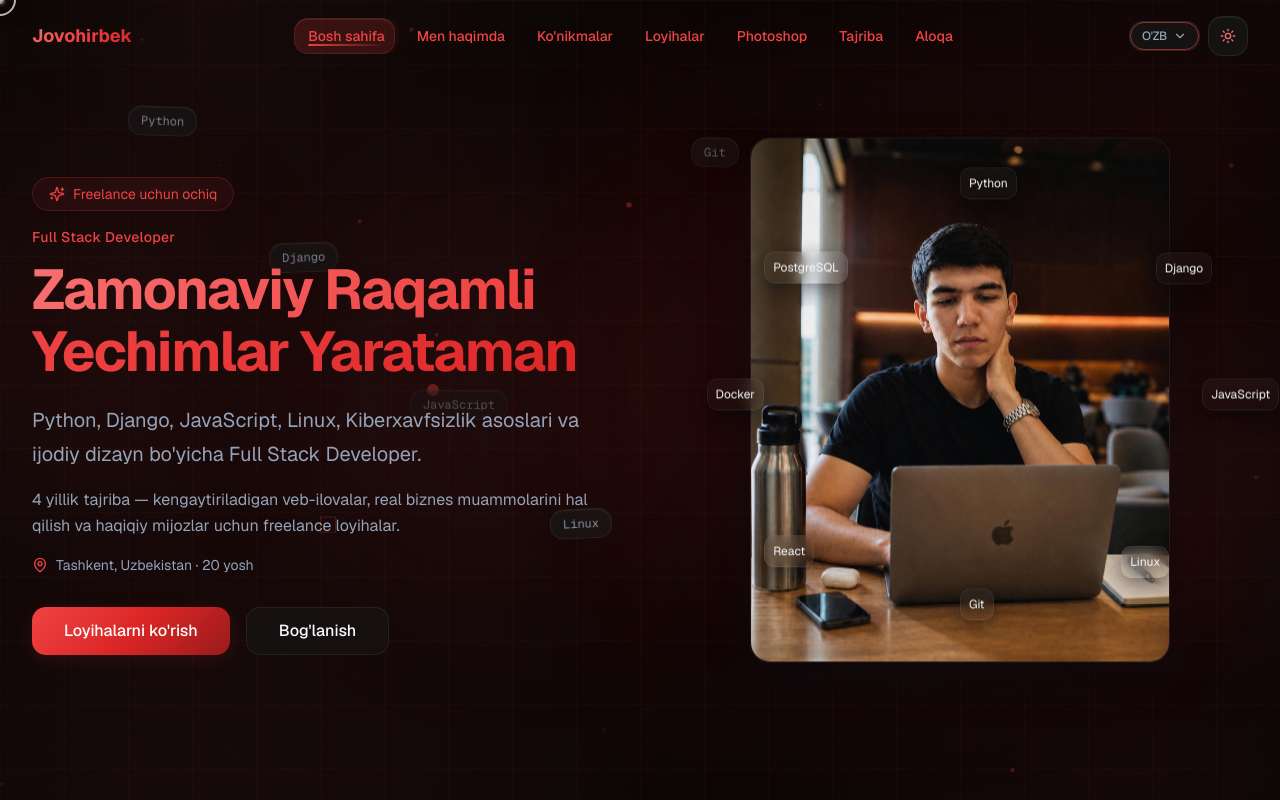
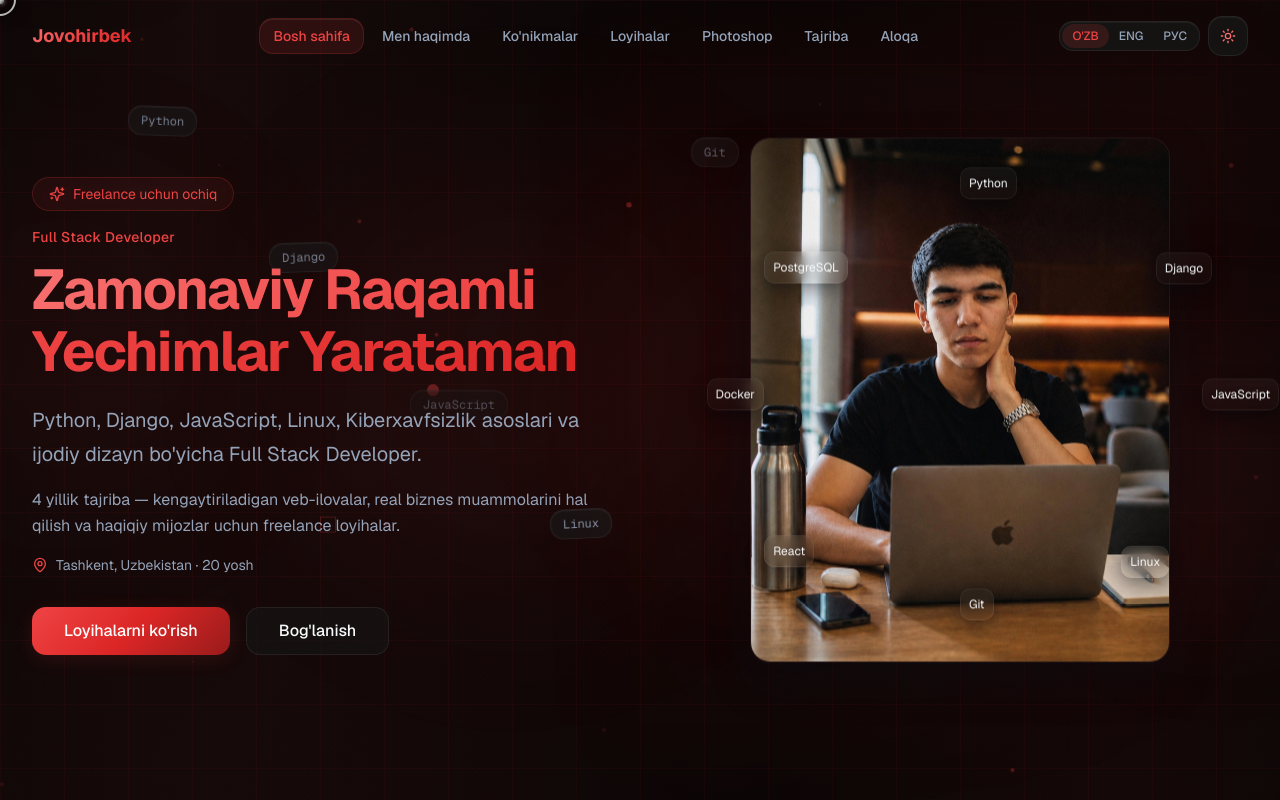
Before and after one commit to jovohcekk/portfolio, a Next.js app: page / in a window 1280 px wide. Shown: the top 800 px of the page. Built offline with nearby package versions, Linux system fonts and the light colour scheme.

Commit message:
Update portfolio

```diff
--- a/src/components/layout/navbar.tsx
+++ b/src/components/layout/navbar.tsx
@@ -1,79 +1,29 @@
 'use client';
 
-import { LanguageDropdown } from '@/components/shared/language-dropdown';
 import { ThemeToggle } from '@/components/shared/theme-toggle';
 import { navSections, personalInfo, type Locale } from '@/config/portfolio';
 import { useLanguage } from '@/hooks/use-language';
 import { useScrollSpy } from '@/hooks/use-scroll-spy';
-import type { TranslationKey } from '@/lib/i18n/translations';
+import { localeLabels, type TranslationKey } from '@/lib/i18n/translations';
 import { cn, scrollToSection } from '@/lib/utils';
 import { AnimatePresence, motion, useMotionValueEvent, useScroll } from 'framer-motion';
 import { Menu, X } from 'lucide-react';
-import { useEffect, useLayoutEffect, useRef, useState } from 'react';
+import { useEffect, useRef, useState } from 'react';
 
 const locales: Locale[] = ['uz', 'en', 'ru'];
 
 export function Navbar() {
 	const [mobileOpen, setMobileOpen] = useState(false);
 	const [scrolled, setScrolled] = useState(false);
-	const [desktopIndicator, setDesktopIndicator] = useState({ x: 0, width: 0 });
-	const [mobileIndicator, setMobileIndicator] = useState({ x: 0, width: 0 });
 	const { locale, setLocale, translate } = useLanguage();
 	const sectionIds = navSections.map(s => s.id);
 	const activeId = useScrollSpy(sectionIds);
 	const { scrollY } = useScroll();
 	const mobileMenuRef = useRef<HTMLDivElement>(null);
-	const desktopNavRef = useRef<HTMLUListElement>(null);
-	const mobileNavRef = useRef<HTMLUListElement>(null);
 
 	useMotionValueEvent(scrollY, 'change', latest => {
 		setScrolled(latest > 20);
 	});
-
-	useLayoutEffect(() => {
-		const updateIndicator = (
-			navRef: HTMLUListElement | null,
-			setter: (value: { x: number; width: number }) => void,
-		) => {
-			if (!navRef) return;
-			const activeButton = navRef.querySelector<HTMLElement>(`[data-nav-id="${activeId}"]`);
-			if (!activeButton) return;
-			const navRect = navRef.getBoundingClientRect();
-			const buttonRect = activeButton.getBoundingClientRect();
-			setter({
-				x: buttonRect.left - navRect.left,
-				width: buttonRect.width,
-			});
-		};
-
-		updateIndicator(desktopNavRef.current, setDesktopIndicator);
-		updateIndicator(mobileNavRef.current, setMobileIndicator);
-	}, [activeId, mobileOpen]);
-
-	useEffect(() => {
-		const handleResize = () => {
-			const updateIndicator = (
-				navRef: HTMLUListElement | null,
-				setter: (value: { x: number; width: number }) => void,
-			) => {
-				if (!navRef) return;
-				const activeButton = navRef.querySelector<HTMLElement>(`[data-nav-id="${activeId}"]`);
-				if (!activeButton) return;
-				const navRect = navRef.getBoundingClientRect();
-				const buttonRect = activeButton.getBoundingClientRect();
-				setter({
-					x: buttonRect.left - navRect.left,
-					width: buttonRect.width,
-				});
-			};
-
-			updateIndicator(desktopNavRef.current, setDesktopIndicator);
-			updateIndicator(mobileNavRef.current, setMobileIndicator);
-		};
-
-		window.addEventListener('resize', handleResize);
-		return () => window.removeEventListener('resize', handleResize);
-	}, [activeId]);
 
 	useEffect(() => {
 		if (!mobileOpen) return;
@@ -84,8 +34,7 @@ export function Navbar() {
 		return () => window.removeEventListener('keydown', handleKeyDown);
 	}, [mobileOpen]);
 
-	const handleNav = (id: string, event?: React.MouseEvent<HTMLAnchorElement>) => {
-		event?.preventDefault();
+	const handleNav = (id: string) => {
 		setMobileOpen(false);
 		window.requestAnimationFrame(() => scrollToSection(id));
 	};
@@ -103,8 +52,7 @@ export function Navbar() {
 				aria-label='Main navigation'>
 				<motion.button
 					onClick={() => {
-						setMobileOpen(false);
-						window.requestAnimationFrame(() => scrollToSection('home'));
+						handleNav('home');
 					}}
 					className='shrink-0 text-base font-bold sm:text-lg'
 					whileHover={{ scale: 1.03 }}
@@ -113,56 +61,59 @@ export function Navbar() {
 					<span className='text-gradient-brand'>{personalInfo.name.split(' ')[0]}</span>
 				</motion.button>
 
-				<ul ref={desktopNavRef} className='relative hidden items-center gap-0.5 lg:flex xl:gap-1'>
-					<motion.span
-						aria-hidden='true'
-						className='nav-active-pill absolute inset-y-0 left-0 rounded-lg'
-						animate={{ x: desktopIndicator.x, width: desktopIndicator.width }}
-						transition={{ type: 'spring', stiffness: 380, damping: 30 }}
-					/>
+				<ul className='hidden items-center gap-0.5 lg:flex xl:gap-1'>
 					{navSections.map(section => (
 						<li key={section.id}>
-							<motion.a
-								href={`#${section.id}`}
-								data-nav-id={section.id}
-								onClick={event => handleNav(section.id, event)}
+							<button
+								type='button'
+								onClick={() => handleNav(section.id)}
 								aria-current={activeId === section.id ? 'true' : undefined}
-								whileHover={{ y: -1, scale: 1.01 }}
-								whileTap={{ scale: 0.98 }}
-								transition={{ type: 'spring', stiffness: 420, damping: 28 }}
 								className={cn(
-									'relative nav-hover isolate inline-flex items-center justify-center rounded-lg px-2.5 py-2 text-xs font-medium transition-all duration-300 ease-[cubic-bezier(0.22,1,0.36,1)] xl:px-3.5 xl:text-sm',
+									'relative rounded-lg px-2.5 py-2 text-xs font-medium transition-colors duration-300 xl:px-3.5 xl:text-sm',
 									activeId === section.id ? 'nav-active-text' : 'text-secondary-content hover:text-primary-content',
 								)}>
-								<span className='relative z-10'>{translate(section.labelKey as TranslationKey)}</span>
-							</motion.a>
+								{activeId === section.id && (
+									<motion.span
+										layoutId='nav-active'
+										className='nav-active-pill absolute inset-0 rounded-lg'
+										transition={{ type: 'spring', stiffness: 380, damping: 30 }}
+									/>
+								)}
+								<span className='relative'>{translate(section.labelKey as TranslationKey)}</span>
+							</button>
 						</li>
 					))}
 				</ul>
 
 				<div className='flex shrink-0 items-center gap-1.5 sm:gap-2'>
 					{/* Desktop Language Dropdown */}
-					<LanguageDropdown
-						currentLocale={locale}
-						locales={locales}
-						onLocaleChange={setLocale}
-						className='hidden sm:block'
-					/>
+					<div className='hidden sm:flex items-center rounded-lg surface-chip p-0.5' role='group' aria-label='Language'>
+						{locales.map(loc => (
+							<button
+								key={loc}
+								type='button'
+								onClick={() => setLocale(loc)}
+								aria-pressed={locale === loc}
+								className={cn(
+									'rounded-md px-2.5 py-1 text-xs font-medium transition-colors duration-300',
+									locale === loc ? 'locale-active' : 'text-secondary-content hover:text-primary-content',
+								)}>
+								{localeLabels[loc]}
+							</button>
+						))}
+					</div>
 
 					<ThemeToggle />
 
-					<motion.button
+					<button
 						type='button'
 						className='flex h-10 w-10 items-center justify-center rounded-lg surface-chip text-primary-content lg:hidden'
 						onClick={() => setMobileOpen(!mobileOpen)}
-						whileHover={{ scale: 1.04, y: -1 }}
-						whileTap={{ scale: 0.96 }}
-						transition={{ type: 'spring', stiffness: 420, damping: 25 }}
 						aria-label={mobileOpen ? 'Close menu' : 'Open menu'}
 						aria-expanded={mobileOpen}
 						aria-controls='mobile-nav'>
 						{mobileOpen ? <X className='h-5 w-5' /> : <Menu className='h-5 w-5' />}
-					</motion.button>
+					</button>
 				</div>
 			</nav>
 
@@ -176,13 +127,7 @@ export function Navbar() {
 						exit={{ opacity: 0, height: 0 }}
 						transition={{ duration: 0.3, ease: [0.22, 1, 0.36, 1] }}
 						className='w-full border-t border-[var(--border-subtle)] glass-card rounded-none border-x-0 lg:hidden overflow-hidden'>
-						<ul ref={mobileNavRef} className='relative flex flex-col gap-1 p-4'>
-							<motion.span
-								aria-hidden='true'
-								className='nav-active-pill absolute inset-x-0 top-0 left-0 rounded-lg'
-								animate={{ y: 0, x: mobileIndicator.x, width: mobileIndicator.width }}
-								transition={{ type: 'spring', stiffness: 380, damping: 30 }}
-							/>
+						<ul className='flex flex-col gap-1 p-4'>
 							{navSections.map((section, i) => (
 								<motion.li
 									key={section.id}
@@ -201,13 +146,20 @@ export function Navbar() {
 									</button>
 								</motion.li>
 							))}
-							<li className='pt-3 border-t border-[var(--border-subtle)]'>
-								<LanguageDropdown
-									currentLocale={locale}
-									locales={locales}
-									onLocaleChange={setLocale}
-									className='w-full'
-								/>
+							<li className='flex gap-2 pt-2' role='group' aria-label='Language'>
+								{locales.map(loc => (
+									<button
+										key={loc}
+										type='button'
+										onClick={() => setLocale(loc)}
+										aria-pressed={locale === loc}
+										className={cn(
+											'flex-1 rounded-lg py-2 text-xs font-medium surface-chip',
+											locale === loc && 'locale-active',
+										)}>
+										{localeLabels[loc]}
+									</button>
+								))}
 							</li>
 						</ul>
 					</motion.div>
--- a/src/components/shared/custom-cursor-portal.tsx
+++ b/src/components/shared/custom-cursor-portal.tsx
@@ -1,8 +1,9 @@
-'use client'
+'use client';
 
-import { useEffect, useState, useMemo, memo } from 'react'
-import { createPortal } from 'react-dom'
-import { useCustomCursor } from '@/hooks/use-custom-cursor'
+import { useCustomCursor } from '@/hooks/use-custom-cursor';
+import { motion } from 'framer-motion';
+import { memo, useEffect, useMemo, useState } from 'react';
+import { createPortal } from 'react-dom';
 
 /**
  * CustomCursor Portal Component - OPTIMIZED FOR PERFORMANCE
@@ -17,9 +18,9 @@ import { useCustomCursor } from '@/hooks/use-custom-cursor'
  * - Premium Dark Mode: Pure White with Dark glow
  */
 function CustomCursorPortalComponent() {
-	const { isDesktop, isVisible, mousePos, ringPos, cursorState } = useCustomCursor()
-	const [mounted, setMounted] = useState(false)
-	const [isDarkMode, setIsDarkMode] = useState(false)
+	const { isDesktop, isVisible, mouseX, mouseY, ringX, ringY, cursorState } = useCustomCursor();
+	const [mounted, setMounted] = useState(false);
+	const [isDarkMode, setIsDarkMode] = useState(false);
 
 	useEffect(() => {
 		setMounted(true);
@@ -28,7 +29,7 @@ function CustomCursorPortalComponent() {
 		setIsDarkMode(isDark);
 
 		// OPTIMIZATION: Use a more efficient MutationObserver configuration
-		const observer = new MutationObserver((mutations) => {
+		const observer = new MutationObserver(mutations => {
 			// Only check for dark class changes
 			for (const mutation of mutations) {
 				if (mutation.type === 'attributes' && mutation.attributeName === 'class') {
@@ -69,19 +70,15 @@ function CustomCursorPortalComponent() {
 	}, [isDesktop]);
 
 	// OPTIMIZATION: Memoize scale calculations (must be before early return)
-	const scales = useMemo(() => ({
-		dotScale: cursorState === 'click' ? 0.8 : cursorState === 'text' ? 0.6 : 1,
-		ringScale:
-			cursorState === 'hover'
-				? 1.5
-				: cursorState === 'click'
-				? 0.7
-				: cursorState === 'text'
-				? 0.8
-				: 1,
-	}), [cursorState])
+	const scales = useMemo(
+		() => ({
+			dotScale: cursorState === 'click' ? 0.8 : cursorState === 'text' ? 0.6 : 1,
+			ringScale: cursorState === 'hover' ? 1.5 : cursorState === 'click' ? 0.7 : cursorState === 'text' ? 0.8 : 1,
+		}),
+		[cursorState],
+	);
 
-	const { dotScale, ringScale } = scales
+	const { dotScale, ringScale } = scales;
 
 	// LIGHT MODE: Pure Black with White outline
 	// DARK MODE: Pure White with Dark glow
@@ -98,7 +95,7 @@ function CustomCursorPortalComponent() {
 				pulseRingBorder: 'rgba(255, 255, 255, 0.4)',
 				pulseGlow: '0 0 15px rgba(0, 0, 0, 0.4)',
 				mixBlend: 'mix-blend-multiply',
-			}
+			};
 		} else {
 			// Light Mode: Pure Black with White outline
 			return {
@@ -111,22 +108,22 @@ function CustomCursorPortalComponent() {
 				pulseRingBorder: 'rgba(0, 0, 0, 0.4)',
 				pulseGlow: '0 0 15px rgba(255, 255, 255, 0.6)',
 				mixBlend: 'mix-blend-multiply',
-			}
+			};
 		}
-	}
+	};
 
-	const colors = getCursorColors()
+	const colors = getCursorColors();
 
-	if (!mounted || !isDesktop || !isVisible) return null
+	if (!mounted || !isDesktop || !isVisible) return null;
 
 	const cursorContent = (
 		<>
 			{/* Main Cursor Dot - HIGHEST Z-INDEX */}
-			<div
+			<motion.div
 				className='pointer-events-none fixed'
 				style={{
-					left: `${mousePos.x}px`,
-					top: `${mousePos.y}px`,
+					left: mouseX,
+					top: mouseY,
 					transform: `translate(-50%, -50%) scale(${dotScale})`,
 					transition: 'transform 0.15s cubic-bezier(0.22, 1, 0.36, 1)',
 					willChange: 'transform',
@@ -148,14 +145,14 @@ function CustomCursorPortalComponent() {
 						backdropFilter: 'blur(1px)',
 					}}
 				/>
-			</div>
+			</motion.div>
 
 			{/* Trailing Ring - HIGHEST Z-INDEX */}
-			<div
+			<motion.div
 				className='pointer-events-none fixed'
 				style={{
-					left: `${ringPos.x}px`,
-					top: `${ringPos.y}px`,
+					left: ringX,
+					top: ringY,
 					transform: `translate(-50%, -50%) scale(${ringScale})`,
 					transition: 'transform 0.2s cubic-bezier(0.22, 1, 0.36, 1)',
 					willChange: 'transform',
@@ -197,15 +194,15 @@ function CustomCursorPortalComponent() {
 						}}
 					/>
 				)}
-			</div>
+			</motion.div>
 
 			{/* Text indicator for input fields - HIGHEST Z-INDEX */}
 			{cursorState === 'text' && (
-				<div
+				<motion.div
 					className='pointer-events-none fixed'
 					style={{
-						left: `${mousePos.x}px`,
-						top: `${mousePos.y}px`,
+						left: mouseX,
+						top: mouseY,
 						transform: 'translate(-50%, -50%)',
 						opacity: 0.8,
 						zIndex: 2147483647,
@@ -222,7 +219,7 @@ function CustomCursorPortalComponent() {
 							backdropFilter: 'blur(1px)',
 						}}
 					/>
-				</div>
+				</motion.div>
 			)}
 
 			{/* Hidden style for animations */}
@@ -237,11 +234,11 @@ function CustomCursorPortalComponent() {
 				}
 			`}</style>
 		</>
-	)
+	);
 
 	// Use createPortal to render cursor at body level, escaping DOM hierarchy
-	return typeof document !== 'undefined' ? createPortal(cursorContent, document.body) : null
+	return typeof document !== 'undefined' ? createPortal(cursorContent, document.body) : null;
 }
 
 // OPTIMIZATION: Memoized component to prevent unnecessary re-renders
-export const CustomCursorPortal = memo(CustomCursorPortalComponent)
+export const CustomCursorPortal = memo(CustomCursorPortalComponent);
--- a/src/components/shared/custom-cursor.tsx
+++ b/src/components/shared/custom-cursor.tsx
@@ -1,10 +1,11 @@
 'use client';
 
-import { useCustomCursor } from '@/hooks/use-custom-cursor'
-import { useEffect } from 'react'
+import { useCustomCursor } from '@/hooks/use-custom-cursor';
+import { motion } from 'framer-motion';
+import { useEffect } from 'react';
 
 export function CustomCursor() {
-	const { isDesktop, isVisible, mousePos, ringPos, cursorState } = useCustomCursor();
+	const { isDesktop, isVisible, mouseX, mouseY, ringX, ringY, cursorState } = useCustomCursor();
 
 	// Hide default cursor globally if desktop
 	useEffect(() => {
@@ -33,11 +34,11 @@ export function CustomCursor() {
 	return (
 		<>
 			{/* Main Cursor Dot - HIGHEST Z-INDEX */}
-			<div
+			<motion.div
 				className='pointer-events-none fixed z-9999 mix-blend-screen'
 				style={{
-					left: `${mousePos.x}px`,
-					top: `${mousePos.y}px`,
+					left: mouseX,
+					top: mouseY,
 					transform: `translate(-50%, -50%) scale(${dotScale})`,
 					transition: 'transform 0.15s cubic-bezier(0.22, 1, 0.36, 1)',
 					willChange: 'transform',
@@ -56,14 +57,14 @@ export function CustomCursor() {
 						top: '-4px',
 					}}
 				/>
-			</div>
+			</motion.div>
 
 			{/* Trailing Ring - HIGHEST Z-INDEX */}
-			<div
+			<motion.div
 				className='pointer-events-none fixed z-9999 mix-blend-screen'
 				style={{
-					left: `${ringPos.x}px`,
-					top: `${ringPos.y}px`,
+					left: ringX,
+					top: ringY,
 					transform: `translate(-50%, -50%) scale(${ringScale})`,
 					transition: 'transform 0.2s cubic-bezier(0.22, 1, 0.36, 1)',
 					willChange: 'transform',
@@ -102,15 +103,15 @@ export function CustomCursor() {
 						}}
 					/>
 				)}
-			</div>
+			</motion.div>
 
 			{/* Text indicator for input fields - HIGHEST Z-INDEX */}
 			{cursorState === 'text' && (
-				<div
+				<motion.div
 					className='pointer-events-none fixed z-9999'
 					style={{
-						left: `${mousePos.x}px`,
-						top: `${mousePos.y}px`,
+						left: mouseX,
+						top: mouseY,
 						transform: 'translate(-50%, -50%)',
 						opacity: 0.6,
 					}}>
@@ -125,7 +126,7 @@ export function CustomCursor() {
 							top: '-8px',
 						}}
 					/>
-				</div>
+				</motion.div>
 			)}
 
 			{/* Hidden style for animations */}
--- a/src/hooks/use-custom-cursor.ts
+++ b/src/hooks/use-custom-cursor.ts
@@ -1,4 +1,5 @@
-import { useCallback, useEffect, useRef, useState } from 'react'
+import { useMotionValue } from 'framer-motion';
+import { useCallback, useEffect, useRef, useState } from 'react';
 
 export type CursorState = 'default' | 'hover' | 'click' | 'text';
 
@@ -9,10 +10,12 @@ interface Position {
 
 export function useCustomCursor() {
 	const [isDesktop, setIsDesktop] = useState(false);
-	const [mousePos, setMousePos] = useState<Position>({ x: 0, y: 0 });
-	const [ringPos, setRingPos] = useState<Position>({ x: 0, y: 0 });
 	const [cursorState, setCursorState] = useState<CursorState>('default');
 	const [isVisible, setIsVisible] = useState(true);
+	const mouseX = useMotionValue(0);
+	const mouseY = useMotionValue(0);
+	const ringX = useMotionValue(0);
+	const ringY = useMotionValue(0);
 	const mouseRef = useRef<Position>({ x: 0, y: 0 });
 	const ringRef = useRef<Position>({ x: 0, y: 0 });
 	const animationFrameRef = useRef<number | null>(null);
@@ -30,10 +33,11 @@ export function useCustomCursor() {
 			const lerpFactor = 0.15;
 			ringRef.current.x = lerp(ringRef.current.x, mouseRef.current.x, lerpFactor);
 			ringRef.current.y = lerp(ringRef.current.y, mouseRef.current.y, lerpFactor);
-			setRingPos({ x: ringRef.current.x, y: ringRef.current.y });
+			ringX.set(ringRef.current.x);
+			ringY.set(ringRef.current.y);
 			animationFrameRef.current = requestAnimationFrame(animateRing.current);
 		};
-	}, [lerp]);
+	}, [lerp, ringX, ringY]);
 
 	// Initialize - check if desktop
 	useEffect(() => {
@@ -61,7 +65,8 @@ export function useCustomCursor() {
 
 		const handleMouseMove = (e: MouseEvent) => {
 			mouseRef.current = { x: e.clientX, y: e.clientY };
-			setMousePos({ x: e.clientX, y: e.clientY });
+			mouseX.set(e.clientX);
+			mouseY.set(e.clientY);
 		};
 
 		const handleMouseEnter = () => {
@@ -88,7 +93,7 @@ export function useCustomCursor() {
 				cancelAnimationFrame(animationFrameRef.current);
 			}
 		};
-	}, [isDesktop]);
+	}, [isDesktop, mouseX, mouseY]);
 
 	// Handle interactive element hover - OPTIMIZED with consolidated handlers
 	useEffect(() => {
@@ -97,8 +102,13 @@ export function useCustomCursor() {
 		// Consolidated hover/interaction detection
 		const handleMouseOver = (e: Event) => {
 			const target = e.target as HTMLElement;
-			const isButton = target.tagName === 'BUTTON' || target.tagName === 'A' || target.closest('button') || target.closest('a[href]');
-			const isInput = target.tagName === 'INPUT' || target.tagName === 'TEXTAREA' || target.closest('input') || target.closest('textarea');
+			const isButton =
+				target.tagName === 'BUTTON' || target.tagName === 'A' || target.closest('button') || target.closest('a[href]');
+			const isInput =
+				target.tagName === 'INPUT' ||
+				target.tagName === 'TEXTAREA' ||
+				target.closest('input') ||
+				target.closest('textarea');
 
 			if (isButton) setCursorState('hover');
 			else if (isInput) setCursorState('text');
@@ -106,8 +116,13 @@ export function useCustomCursor() {
 
 		const handleMouseOut = (e: Event) => {
 			const target = e.target as HTMLElement;
-			const wasButton = target.tagName === 'BUTTON' || target.tagName === 'A' || target.closest('button') || target.closest('a[href]');
-			const wasInput = target.tagName === 'INPUT' || target.tagName === 'TEXTAREA' || target.closest('input') || target.closest('textarea');
+			const wasButton =
+				target.tagName === 'BUTTON' || target.tagName === 'A' || target.closest('button') || target.closest('a[href]');
+			const wasInput =
+				target.tagName === 'INPUT' ||
+				target.tagName === 'TEXTAREA' ||
+				target.closest('input') ||
+				target.closest('textarea');
 
 			if (wasButton || wasInput) setCursorState('default');
 		};
@@ -137,8 +152,10 @@ export function useCustomCursor() {
 	return {
 		isDesktop,
 		isVisible,
-		mousePos,
-		ringPos,
+		mouseX,
+		mouseY,
+		ringX,
+		ringY,
 		cursorState,
 	};
 }
```
